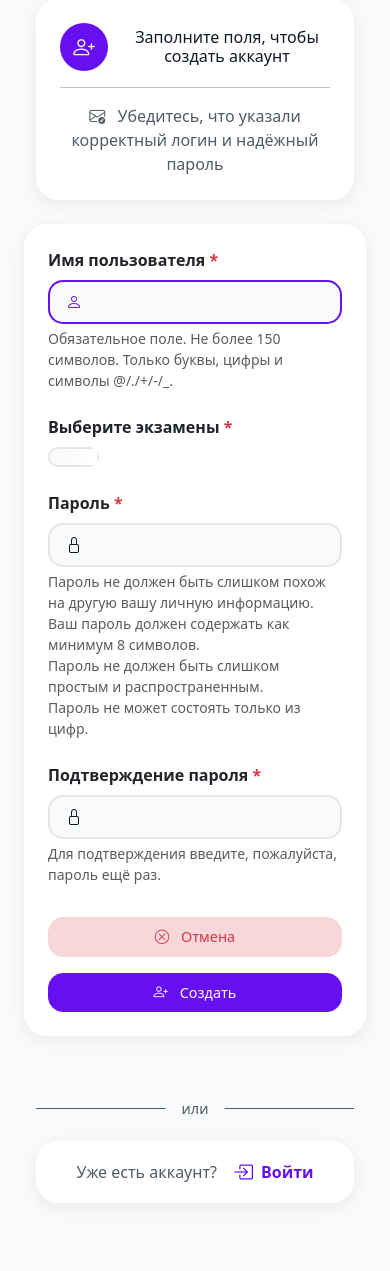
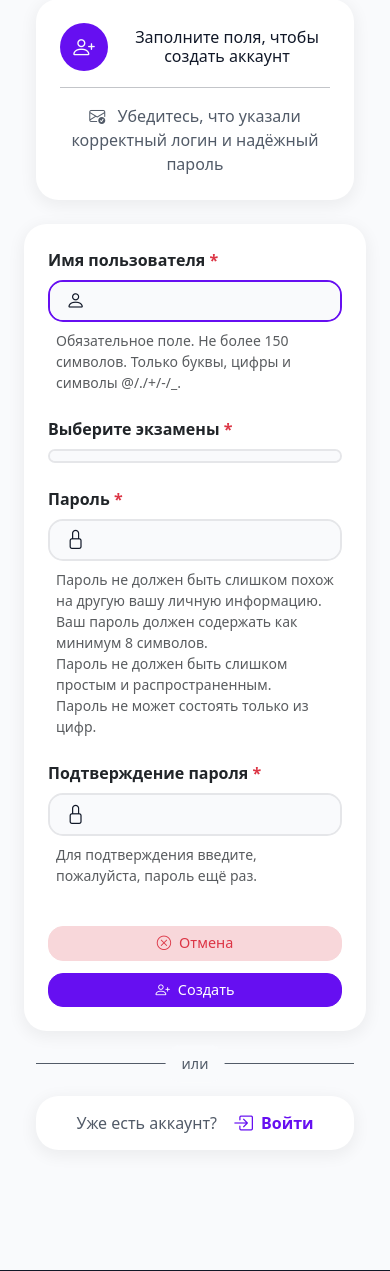
Before and after one commit to SansLy25/e-game, a Django app: page /signup/ in a window 390 px wide. Shown: the part 161-1432 px from the top of the page. Run offline with Django 4.2, Linux system fonts and the light colour scheme; data that the repository does not hold is empty; some libraries are stand-ins or nearby versions.

Commit message:
style: enhance UI components and improve layout across templates
- Updated CSS styles for buttons, input groups, and containers to ensure better alignment and responsiveness.
- Refactored input group structures in forms and templates for a more consistent appearance.
- Improved the layout of user profile and friends list templates, including background enhancements and padding adjustments.
- Removed unnecessary classes and streamlined button icons for a cleaner look.

These changes aim to enhance the overall user experience and maintainability of the code.

```diff
--- a/egame/static/css/base.css
+++ b/egame/static/css/base.css
@@ -1,9 +1,9 @@
 :root {
     --base-border-radius: 15px;
+    --base-border-radius-x0_5: calc(var(--base-border-radius) * 0.5);
     --base-border-radius-x1_5: calc(var(--base-border-radius) * 1.5);
     --base-border-radius-x2: calc(var(--base-border-radius) * 2);
     --base-border-radius-x3: calc(var(--base-border-radius) * 3);
-    --base-border-radius-x0_5: calc(var(--base-border-radius) * 0.5);
 }
 
 [data-bs-theme="light"] {
@@ -102,6 +102,9 @@ main {
 /* ----- BUTTONS ----- */
 
 .btn {
+    display: flex;
+    align-items: center;
+    justify-content: center;
     font-weight: 500 !important;
     border-width: 1.5px !important;
     border-radius: var(--base-border-radius) !important;
@@ -109,6 +112,17 @@ main {
     padding: 0.5rem 1rem !important;
     font-size: 0.9rem !important;
     cursor: pointer !important;
+    white-space: nowrap;
+}
+
+.btn i {
+    font-size: 1em;
+    margin-right: 0.5rem;
+    vertical-align: middle;
+}
+
+.btn span {
+    vertical-align: middle;
 }
 
 /* --- Types --- */
@@ -238,11 +252,15 @@ a {
 
 .container {
     padding: 2rem;
+    margin: 2rem;
+}
+
+.container-translateY {
     box-shadow: 0 4px 15px 3px rgba(0, 0, 0, 0.1);
     transition: all 0.3s ease;
 }
 
-.container:hover {
+.container-translateY:hover {
     transform: translateY(-5px);
     box-shadow: 0 6px 20px 5px rgba(0, 0, 0, 0.15);
 }
@@ -280,6 +298,14 @@ a {
 }
 
 /* Adaptive containers */
+@media (min-width: 375px) {
+    .container-xs {
+        max-width: 350px;
+        margin-left: auto;
+        margin-right: auto;
+    }
+}
+
 @media (min-width: 576px) {
     .container-sm {
         max-width: 540px;
--- a/egame/static/css/form.css
+++ b/egame/static/css/form.css
@@ -16,81 +16,118 @@ ul {
     margin-bottom: 1.5rem;
 }
 
+/* INPUT GROUPS */
+
 .input-group {
     flex-wrap: nowrap;
     overflow: hidden;
+    border: 2px solid var(--text-border);
+    border-radius: var(--base-border-radius) !important;
+    transition: all 0.2s ease;
 }
 
-.input-group .input-group-text {
+/* base */
+
+.input-group-base {
+    border-color: var(--text-border) !important;
+    background-color: var(--bg-color-secondary) !important;
+
+    .input-group-icon,
+    .form-control,
+    .form-control:focus {
+        color: var(--text-main) !important;
+        background-color: var(--bg-color-secondary) !important;
+    }
+}
+
+.input-group-base:has(.form-control[readonly]) {
+    .input-group-icon,
+    .form-control {
+        color: var(--text-secondary) !important;
+    }
+}
+
+.input-group-base:has(.form-control:not([readonly])) {
+
+    &:hover,
+    &:focus-within {
+        border-color: var(--base-color) !important;
+    }
+}
+
+/* bg-subtle-outline */
+
+.input-group-bg-subtle-outline {
+    border-color: var(--base-color) !important;
+    background-color: var(--base-color-subtle) !important;
+
+    .form-control::placeholder {
+        color: var(--base-color) !important;
+    }
+
+    .input-group-icon {
+        color: var(--base-color) !important;
+    }
+
+    .form-control {
+        color: var(--text-main) !important;
+    }
+
+    .input-group-icon,
+    .form-control,
+    .form-control:focus {
+        background-color: var(--base-color-subtle) !important;
+    }
+}
+
+.input-group-bg-subtle-outline:has(.form-control[readonly]) {
+    .input-group-icon,
+    .form-control {
+        color: var(--base-color) !important;
+    }
+}
+
+.input-group-bg-subtle-outline:has(.form-control:not([readonly])) {
+
+    &:hover,
+    &:focus-within {
+        border-color: rgba(0, 0, 0, 0) !important;
+    }
+}
+
+/* Items */
+
+.input-group-icon i {
+    font-size: 1.2em;
+}
+
+.input-group .input-group-icon,
+.form-control {
+    border-radius: 0;
+    border: none !important;
+}
+
+.input-group .input-group-icon {
+    padding: 0.3rem 0.5rem 0.3rem 1rem;
     display: flex;
     align-items: center;
-    background: var(--bg-color-secondary);
-    border: 2px solid var(--text-border);
-    border-right: none;
-    border-radius: var(--base-border-radius) 0 0 var(--base-border-radius);
-    color: var(--text-secondary);
     white-space: nowrap;
 }
 
 .form-control {
-    border: 2px solid var(--text-border) !important;
-    border-left: none !important;
-    border-radius: 0 var(--base-border-radius) var(--base-border-radius) 0 !important;
-    color: var(--text-main) !important;
-    position: relative;
-}
+    padding: 0.3rem 1rem 0.3rem 0.5rem;
+    flex-grow: 1;
 
-.input-group .input-group-text,
-.form-control {
-    color: var(--text-main);
-    transition: all 0.3s ease;
-    background-color: var(--bg-color-secondary);
-}
-
-.input-group .input-group-text {
-    padding: 0.5rem 0.5rem 0.5rem 1rem;
-}
-
-.form-control {
-    padding: 0.5rem 1rem 0.5rem 0.5rem;
-}
-
-.form-control:focus {
-    box-shadow: none !important;
-    background-color: var(--bg-color-secondary) !important;
-}
-
-.input-group:has(.form-control:not([readonly])) {
-    &:has(.input-group-text:hover),
-    &:has(.form-control:hover),
-    &:focus-within {
-        .input-group-text,
-        .form-control {
-            border-color: var(--base-color) !important;
-            color: var(--base-color);
-        }
+    &:focus {
+        box-shadow: none !important;
     }
 }
 
-.form-control[type="file"] {
-    background-color: var(--bg-color-secondary);
-    transition: all 0.2s ease;
-
-    &::file-selector-button {
-        display: none;
-    }
-
-    &:hover {
-        background-color: var(--bg-color-secondary);
-        border-color: var(--bg-color-secondary);
-    }
+.form-text {
+    margin-left: 0.5rem;
+    margin-right: 0.5rem;
+    margin-block: 0.5rem;
 }
-
-
-.form-control.readonly {
-    color: var(--bg-color-secondary);
-}
-
 
 .form-check {
     padding: 0.75rem 1rem;
@@ -167,7 +204,6 @@ ul {
 .form-check.disabled .form-check-input {
     cursor: not-allowed;
 }
-
 
 .info-box {
     padding: 1.5rem;
@@ -314,6 +350,7 @@ ul {
         opacity: 0;
         transform: translateY(-10px);
     }
+
     to {
         opacity: 1;
         transform: translateY(0);
@@ -326,7 +363,12 @@ ul {
 
 .form-container {
     padding: 2rem;
+    padding-bottom: 1.5rem;
     box-shadow: 0 4px 15px 3px rgba(0, 0, 0, 0.05);
+
+    .btn {
+        padding: 0.35rem 0rem !important;
+    }
 }
 
 .form-error {
@@ -343,14 +385,14 @@ ul {
 
 .form-buttons {
     display: grid;
-    gap: 1rem;
-    margin-top: 2rem;
+    gap: 0.75rem;
+    margin-top: 2.5rem;
 }
 
 @media (min-width: 768px) {
     .form-buttons {
         display: flex;
-        justify-content: flex-end;
+        justify-content: center;
     }
 
     .form-buttons button {
@@ -367,8 +409,8 @@ ul {
         padding: 1.5rem;
     }
 }
+
 .form-footer {
-    margin-top: 2.5rem;
     text-align: center;
 }
 
@@ -399,9 +441,8 @@ ul {
     margin: 0;
 }
 
-
 .form-footer-item {
-    padding: 1rem 1.5rem;
+    padding: 0.75rem 1rem;
     display: flex;
     align-items: center;
     justify-content: center;
@@ -453,31 +494,3 @@ ul {
         max-width: 300px;
     }
 }
-@keyframes calendarAppear {
-    from {
-        opacity: 0;
-        transform: translateY(-10px) scale(0.95);
-    }
-    to {
-        opacity: 1;
-        transform: translateY(0) scale(1);
-    }
-}
-
-.form-control::after {
-    content: '';
-    position: absolute;
-    right: 0;
-    top: 0;
-    width: 30px;
-    height: 100%;
-    background: linear-gradient(to right, rgba(0, 0, 0, 0), var(--bg-color-main) 80%);
-    pointer-events: none;
-    opacity: 0;
-    transition: opacity 0.3s ease;
-}
-
-.form-control:not(:placeholder-shown)::after,
-.form-control[readonly]::after {
-    opacity: 1;
-}
--- a/egame/templates/friends/user_card.html
+++ b/egame/templates/friends/user_card.html
@@ -21,7 +21,7 @@
       onclick="window.location.href='{% url 'users:friends:add' selected_user.id %}'"
       class="btn btn-bg-subtle-outline"
     >
-      <i class="bi bi-person-plus me-1"></i>
+      <i class="bi bi-person-plus"></i>
       Пригласить
     </button>
   {% endif %}
--- a/egame/templates/includes/form/fields.html
+++ b/egame/templates/includes/form/fields.html
@@ -9,13 +9,11 @@
             <span class="text-danger"><b>*</b></span>
         {% endif %}
     </label>
-    <div class="input-group">
-        <span class="input-group-text">
+    <div class="input-group input-group-base">
+        <span class="input-group-icon">
             <i class="bi {{ field|get_field_icon }}"></i>
         </span>
-            <div class="is-invalid">
-                {{ field }}
-            </div>
+        {{ field }}
         {% comment %} {% if field.errors %} // FIXME
             <div class="invalid-feedback">
                 {% for error in field.errors %}
--- a/egame/templates/includes/form/main.html
+++ b/egame/templates/includes/form/main.html
@@ -35,7 +35,9 @@
     <div class="form-alert form-alert-{% if message.tags %}
         {{ message.tags }}
       {% else %}
+
         info
+
       {% endif %}"
       role="alert">
       <div class="form-alert-content">
@@ -109,22 +111,19 @@
     <div class="form-buttons">
       {% if cancel %}
         <button onclick="{% if cancel.url %}
-            window.location.href=
-            '{% url cancel.url %}'
+            window.location.href='{% url cancel.url %}'
           {% else %}
             window.history.back()
           {% endif %}"
-          class="btn btn-bg-subtle btn-danger btn-md">
-          <i class="bi {{ cancel.icon }} me-2"></i>
-          {% trans cancel.text %}
+          class="btn btn-bg-subtle btn-danger">
+          <i class="bi {{ cancel.icon }}"></i>
+          <span>{% trans cancel.text %}</span>
         </button>
       {% endif %}
       {% if submit %}
-        <button type="submit" class="btn btn-solid btn-md">
-          <span>
-            <i class="bi {{ submit.icon }} me-2"></i>
-            {% trans submit.text %}
-          </span>
+        <button type="submit" class="btn btn-solid">
+          <i class="bi {{ submit.icon }}"></i>
+          <span>{% trans submit.text %}</span>
         </button>
       {% endif %}
     </div>
```
Also changed, not shown: egame/static/css/friends.css (+4 -3 lines), egame/static/css/profile.css (+17 -11 lines), egame/templates/friends/list.html (+10 -13 lines), egame/templates/users/profile.html (+4 -3 lines), 1 other file.
